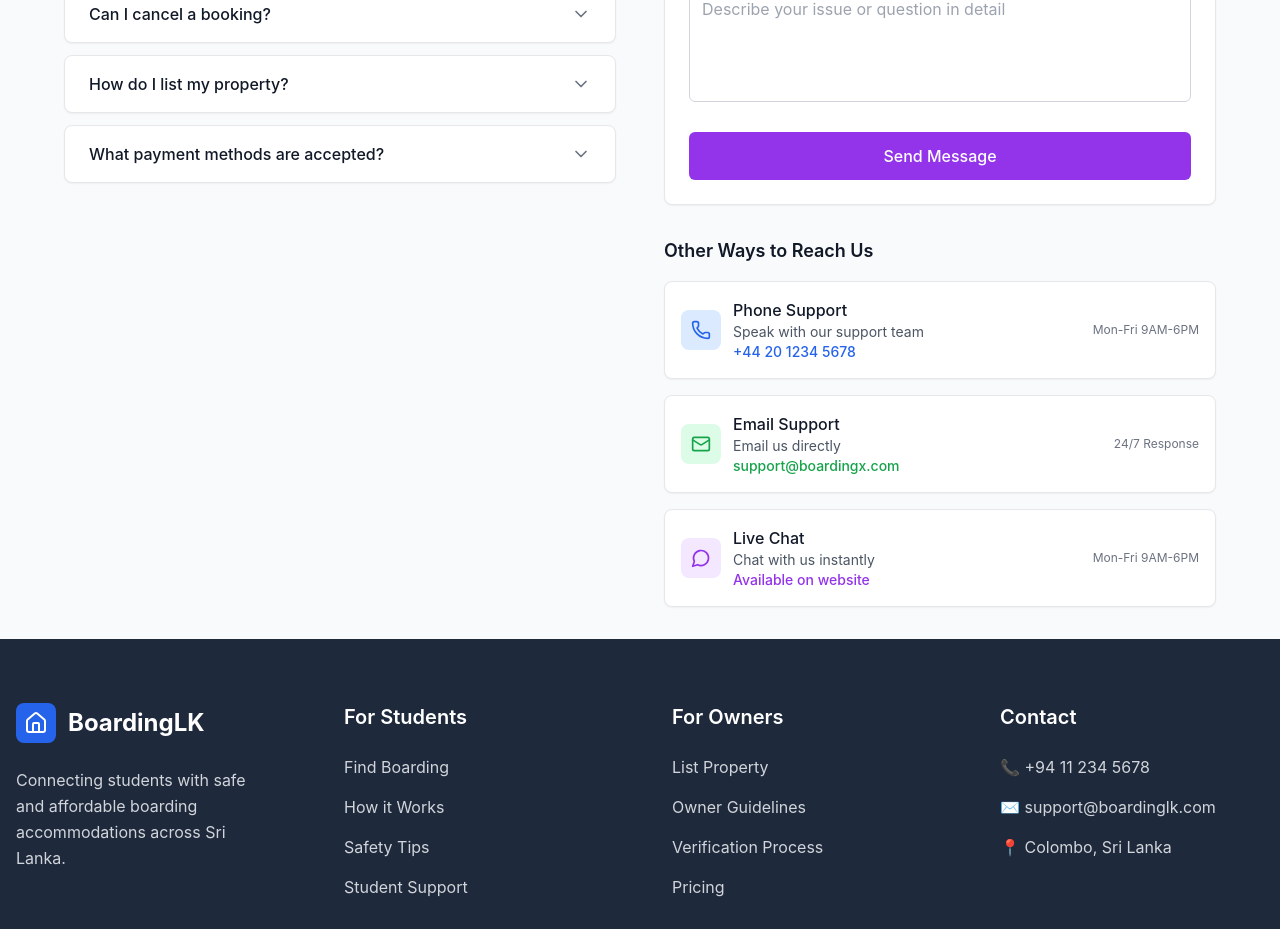
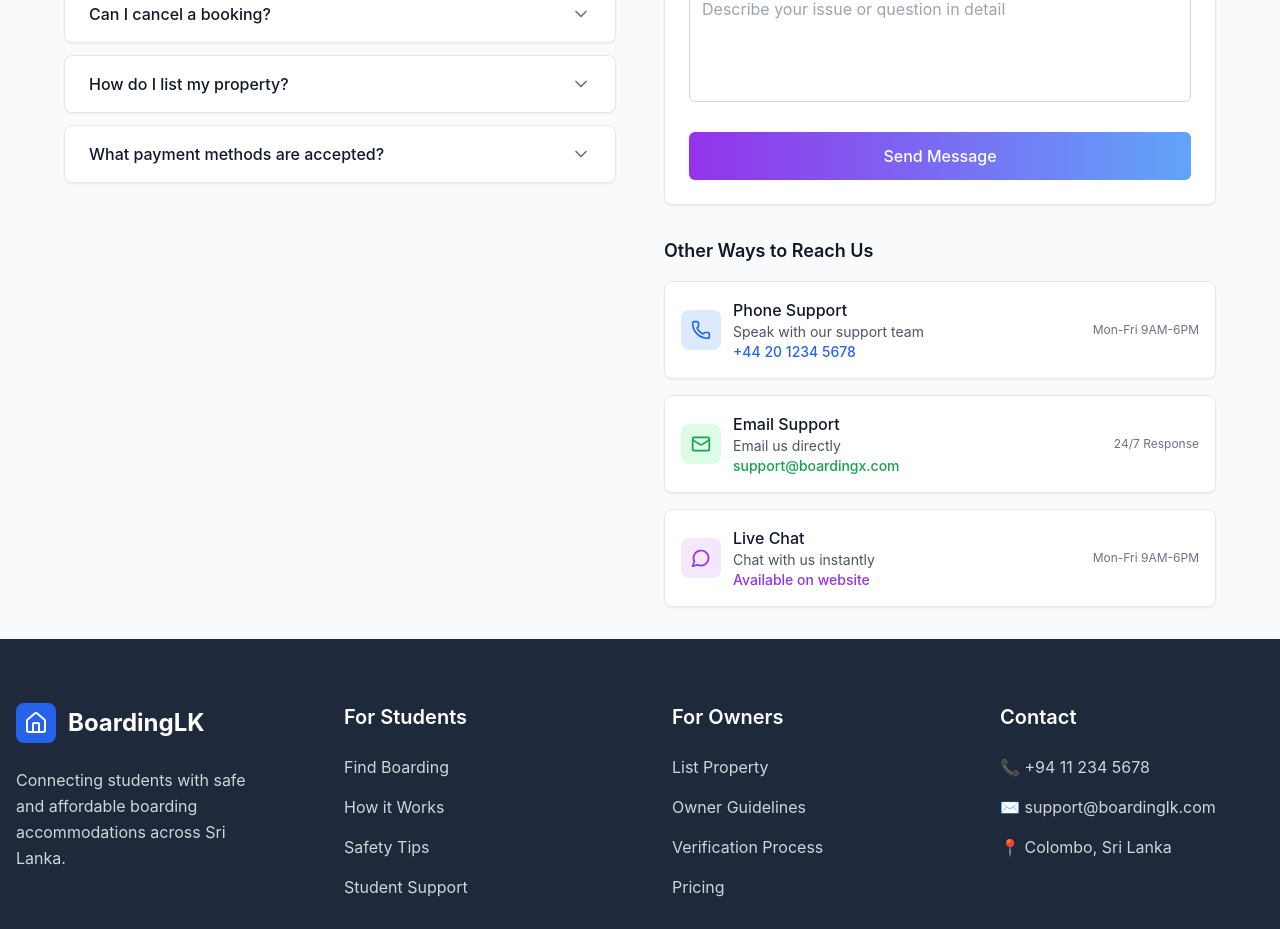
Before and after one commit to Thilan071/bodima, a React (Create React App) app in the folder bodima/: page /support in a window 1280 px wide. Shown: the part 920-1849 px from the top of the page. Built offline with nearby package versions, Linux system fonts and the light colour scheme.

Commit message:
add the backgroudn for the send message button the support screen has

```diff
--- a/bodima/src/components/support/support.js
+++ b/bodima/src/components/support/support.js
@@ -186,11 +186,9 @@ const Support = () => {
                   placeholder="Describe your issue or question in detail"
                   className="w-full px-3 py-2 border border-gray-300 rounded-md focus:outline-none focus:ring-2 focus:ring-purple-500 focus:border-transparent resize-none"
                 ></textarea>
-              </div>
-
-              <button
+              </div>              <button
                 onClick={handleSubmit}
-                className="w-full bg-purple-600 text-white py-3 px-4 rounded-md hover:bg-purple-700 focus:outline-none focus:ring-2 focus:ring-purple-500 focus:ring-offset-2 font-medium transition-colors"
+                className="w-full bg-gradient-to-r from-purple-600 to-blue-400 text-white py-3 px-4 rounded-md hover:from-purple-700 hover:to-blue-500 focus:outline-none focus:ring-2 focus:ring-purple-500 focus:ring-offset-2 font-medium transition-all duration-200"
               >
                 Send Message
               </button>
```
